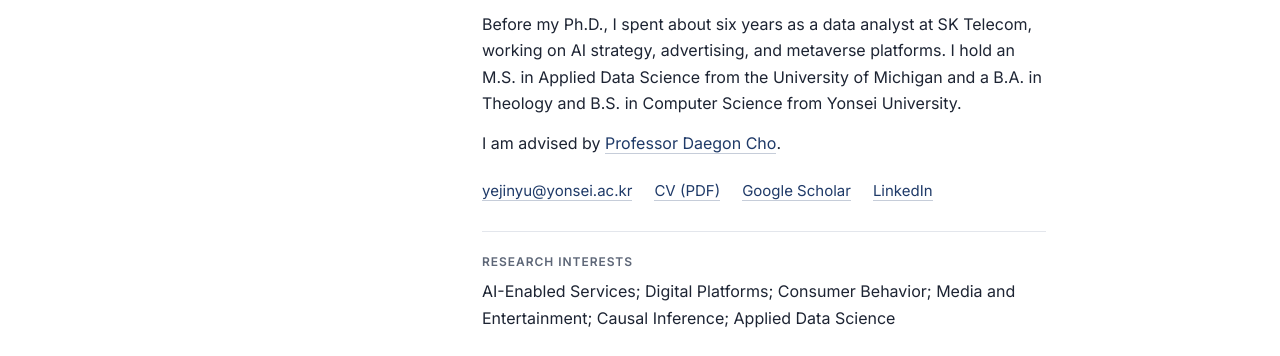
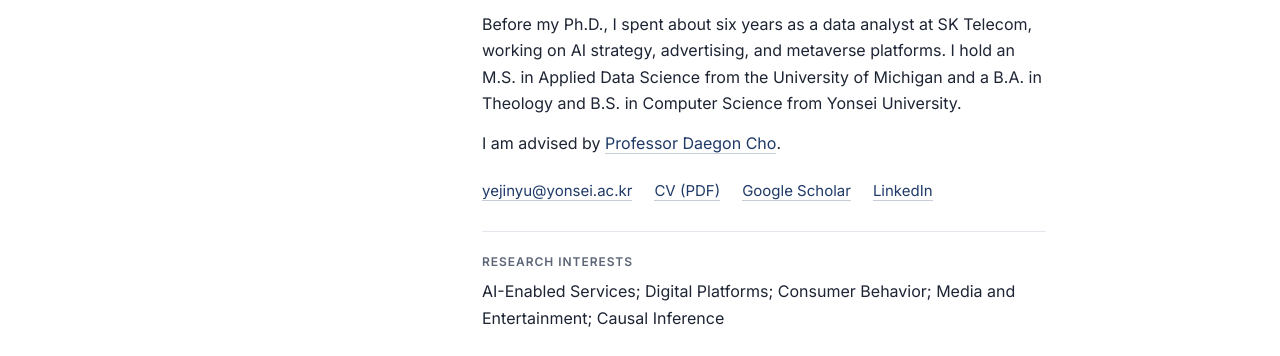
Before and after one commit to yejinyu/yejinyu.github.io, a plain HTML site: page index.html in a window 1280 px wide. Shown: the part 379-735 px from the top of the page. Drawn offline with Linux system fonts and the light colour scheme.

Commit message:
One-line research interests; 1pt section rules
Co-Authored-By: Claude Opus 5.5 <noreply@anthropic.com>
Claude-Session: https://claude.ai/code/session_013zZN1Qx7We2kszFuvRqBdL

```diff
--- a/index.html
+++ b/index.html
@@ -57,7 +57,7 @@
 
         <div class="interests">
           <h2 class="label">Research Interests</h2>
-          <p>AI-Enabled Services; Digital Platforms; Consumer Behavior; Media and Entertainment; Causal Inference; Applied Data Science</p>
+          <p>AI-Enabled Services; Digital Platforms; Consumer Behavior; Media and Entertainment; Causal Inference</p>
         </div>
 
         <div class="affiliations">
```
Also changed, not shown: cv-page-1.png, cv-page-2.png, cv-page-3.png, 1 other file.
